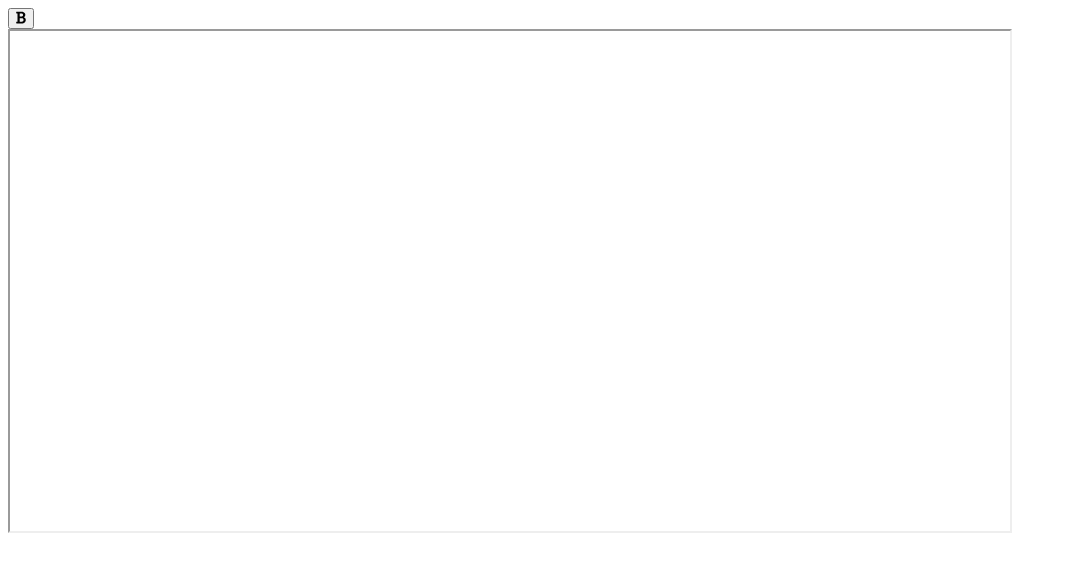
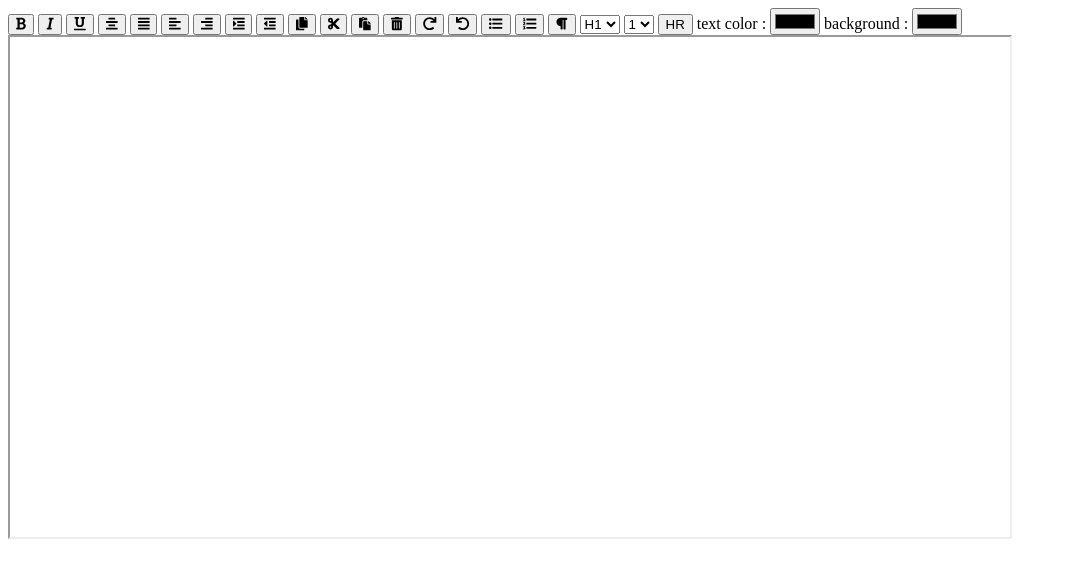
Before and after one commit to Amit-Sonar/rich_text_editor_in_vanila_javascript, a plain HTML site: page index.html in a window 1280 px wide. Shown: the whole page, without its empty margins (0-1067 px from the left). Drawn offline with Linux system fonts and the light colour scheme.

Commit message:
some of buttons added for editing

```diff
--- a/index.html
+++ b/index.html
@@ -7,6 +7,44 @@
 <body onload="enableEditMode()">
 	<div>
 		<button onclick="execCmd('bold')"><i class="fas fa-bold"></i></button>
+		<button onclick="execCmd('italic')"><i class="fas fa-italic"></i></button>
+		<button onclick="execCmd('underline')"><i class="fas fa-underline"></i></button>
+		<button onclick="execCmd('justifyCenter')"><i class="fas fa-align-center"></i></button>
+		<button onclick="execCmd('justifyFull')"><i class="fas fa-align-justify"></i></button>
+		<button onclick="execCmd('justifyLeft')"><i class="fas fa-align-left"></i></button>
+		<button onclick="execCmd('justifyRight')"><i class="fas fa-align-right"></i></button>
+		<button onclick="execCmd('indent')"><i class="fas fa-indent"></i></button>
+		<button onclick="execCmd('outdent')"><i class="fas fa-outdent"></i></button>
+		<button onclick="execCmd('copy')"><i class="fas fa-copy"></i></button>
+		<button onclick="execCmd('cut')"><i class="fas fa-cut"></i></button>
+		<button onclick="execCmd('paste')"><i class="fas fa-paste"></i></button>
+		<button onclick="execCmd('delete')"><i class="fas fa-trash-alt"></i></button>
+		<button onclick="execCmd('redo')"><i class="fas fa-redo"></i></button>
+		<button onclick="execCmd('undo')"><i class="fas fa-undo"></i></button>
+		<button onclick="execCmd('insertUnorderedList')"><i class="fas fa-list-ul"></i></button>
+		<button onclick="execCmd('linsertOrderedList')"><i class="fas fa-list-ol"></i></button>
+		<button onclick="execCmd('insertParagraph')"><i class="fas fa-paragraph"></i></button>
+		<select name="" id="" onchange="execCmdWithArg('formatBlock',this.value)">
+			<option value="H1">H1</option>
+			<option value="H2">H2</option>
+			<option value="H3">H3</option>
+			<option value="H4">H4</option>
+			<option value="H5">H5</option>
+			<option value="H6">H6</option>
+		</select>
+		<select name="" id="" onchange="execCmdWithArg('fontSize',this.value)">
+			<option value="1">1</option>
+			<option value="2">2</option>
+			<option value="3">3</option>
+			<option value="4">4</option>
+			<option value="5">5</option>
+			<option value="6">6</option>
+			<option value="7">7</option>
+		</select>
+		<button onclick="execCmd('insertHorizontalRule')">HR</button>
+		text color : <input type="color" onchange="execCmdWithArg('foreColor',this.value)">
+		background : <input type="color" onchange="execCmdWithArg('hiliteColor',this.value)">
+
 	</div>
 <iframe name="richTextField" width="1000" height="500">
 
@@ -18,6 +56,12 @@
 	function enableEditMode(){
 		richTextField.document.designMode = 'On';
 	}
+	function execCmd(command){
+		richTextField.document.execCommand(command, false, null);
+	}
+	function execCmdWithArg(command, arg){
+		richTextField.document.execCommand(command, false, arg);
+	}
 </script>
 </body>
 </html>
```
